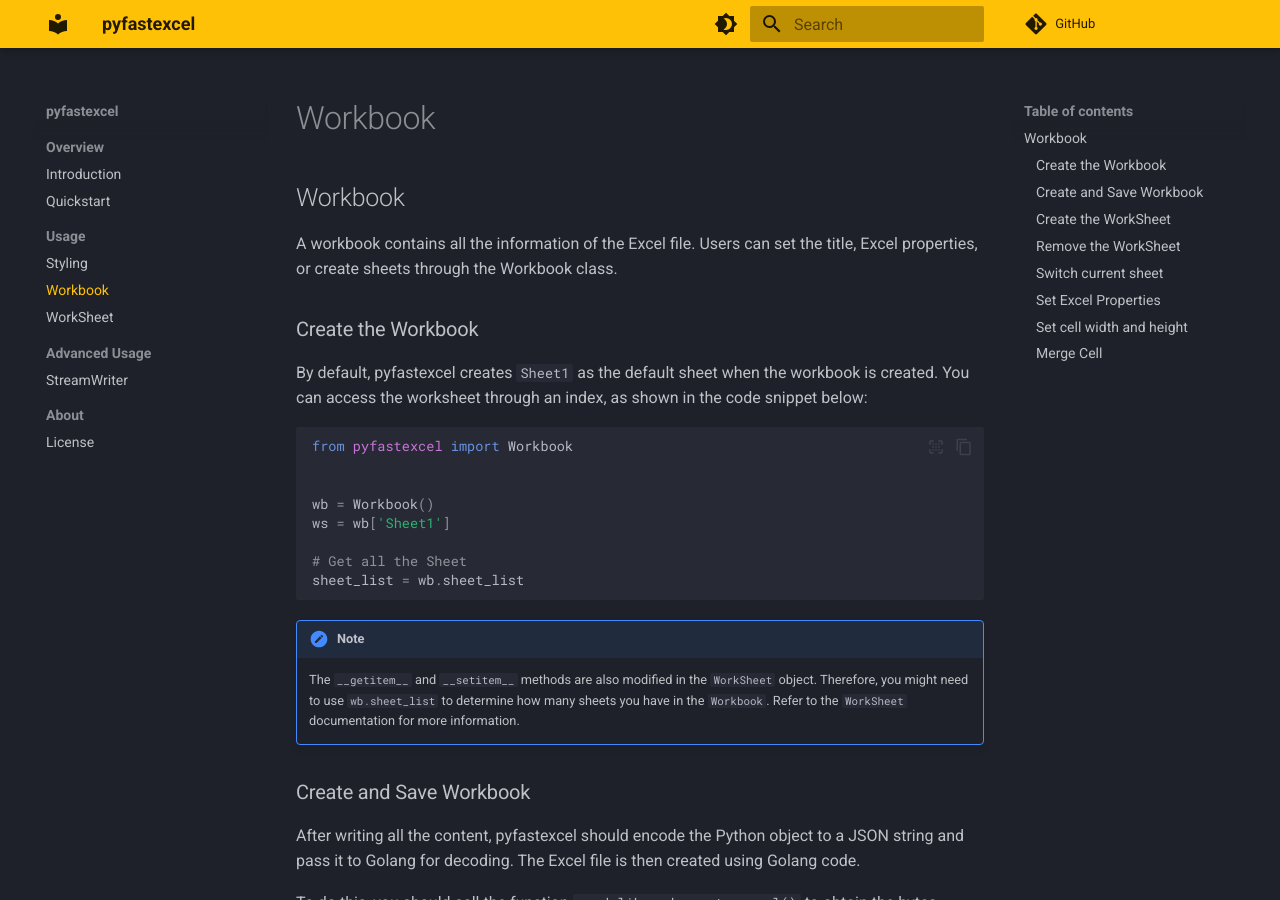
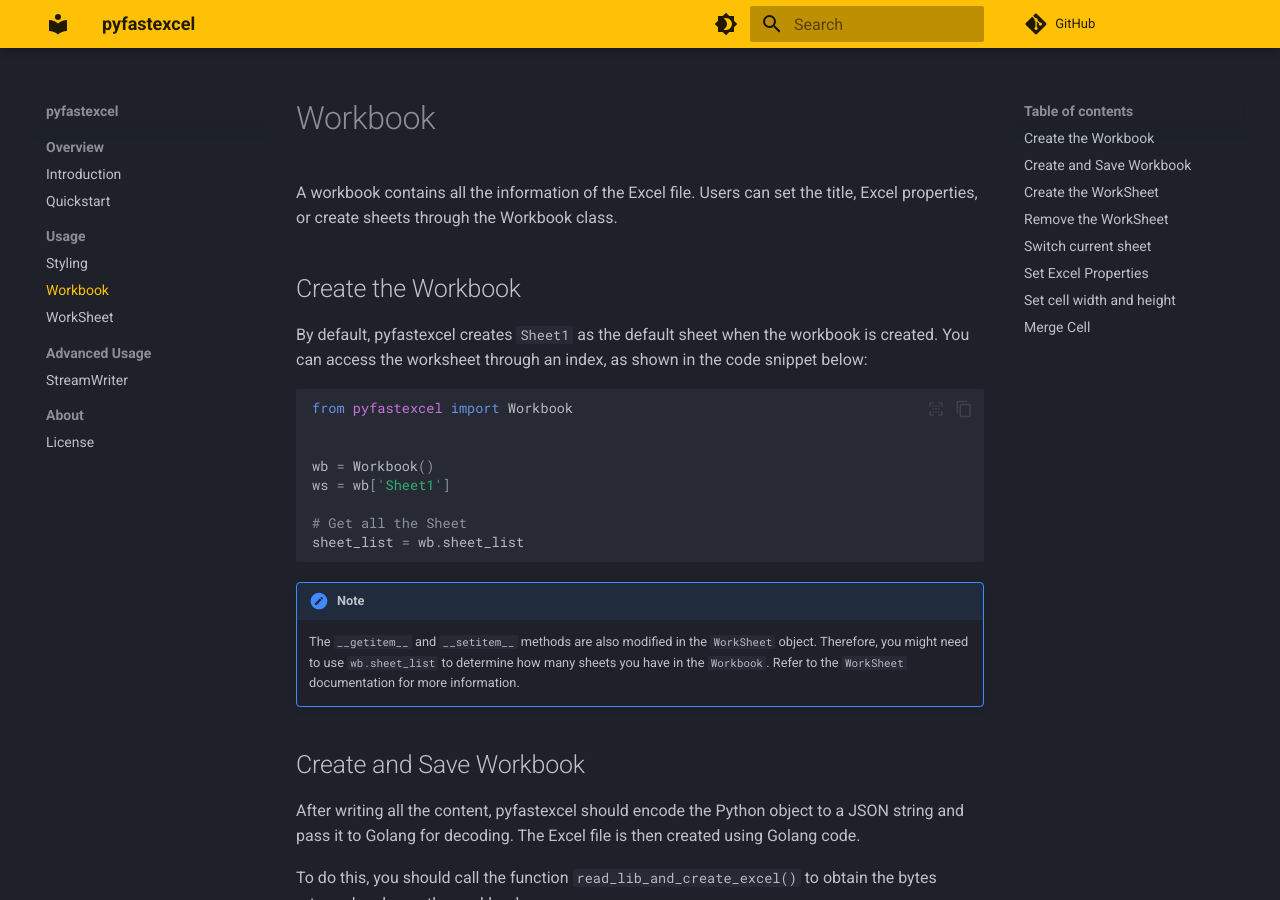
Before and after one commit to Zncl2222/pyfastexcel, an MkDocs documentation site: the page built from docs/workbook.md, in a window 1280 px wide and 900 px high. Built offline with MkDocs 1.6.1 and Material for MkDocs 9.7.7, drawn with Linux system fonts in a browser that asks for light colours; comment, search, counter and statistics services are not loaded.

Commit message:
docs: fix coding style problems

````diff
--- a/docs/workbook.md
+++ b/docs/workbook.md
@@ -1,10 +1,10 @@
-## Workbook
+# Workbook
 
 A workbook contains all the information of the Excel file.
 Users can set the title, Excel properties, or create sheets
 through the Workbook class.
 
-### Create the Workbook
+## Create the Workbook
 
 By default, pyfastexcel creates `Sheet1` as the default sheet when the workbook is created.
 You can access the worksheet through an index, as shown in the code snippet below:
@@ -26,8 +26,7 @@
     `#!python wb.sheet_list` to determine how many sheets you have in the
     `Workbook`. Refer to the `WorkSheet` documentation for more information.
 
-
-### Create and Save Workbook
+## Create and Save Workbook
 
 After writing all the content, pyfastexcel should encode the Python object to a JSON string and pass it to Golang for decoding. The Excel file is then created using Golang code.
 
@@ -44,15 +43,18 @@
     This is the interface between Python and Golang. Without this step,
     the Excel file won't be created.
 
-### Create the WorkSheet
+## Create the WorkSheet
 
 A worksheet can be created by the function `#!python wb.create_sheet(sheet_name: str)`
+
 ```python
 wb.create_sheet('New Sheet')
 ```
 
-### Remove the WorkSheet
+## Remove the WorkSheet
+
 Removing the worksheet is achieved with the function `#!python wb.remove_sheet(sheet_name: str)` function
+
 ```python
 wb.remove_sheet('Sheet1')
 ```
@@ -60,9 +62,11 @@
 !!! note "Note"
     The sheet cannot be removed if there is only one sheet in the workbook.
 
-### Switch current sheet
+## Switch current sheet
+
 This function switch the instance attributes `#!python self.sheet`. This function is designed
 for `StreamWriter` to use.
+
 ```python
 wb.switch_sheet('Switch Sheet')
 ```
@@ -71,11 +75,14 @@
     If the sheet does not exist, this function will create one and
     switch `self.sheet`.
 
-### Set Excel Properties
+## Set Excel Properties
+
 Excle properties can be set using the following function
+
 ```python
 wb.set_file_props('Creator', 'pyfastexcel-example')
 ```
+
 Here are all the key options for the set_file_props function.
 
 | Key                | type | default value | Description                                   |
@@ -93,10 +100,9 @@
 | `Subject`          | str  |  empty string | Describes the subject of the resource         |
 | `Title`            | str  |  empty string | Provides the title of the resource            |
 | `Language`         | str  |  'en-Us'      | Specifies the language of the resource        |
-| `Version`          | str  |  empty string | Indicates the version of the resource
+| `Version`          | str  |  empty string | Indicates the version of the resource |
 
-
-### Set cell width and height
+## Set cell width and height
 
 The cell widht can be set with the function
 
@@ -126,7 +132,8 @@
 wb.set_cell_height('New Sheet', 15, 20)
 ```
 
-### Merge Cell
+## Merge Cell
+
 The cell can be merge through the function
 
 | Parameter           | Data Type | Description                    |
````
Also changed, not shown: docs/quickstart.md (+0 -2 lines).
